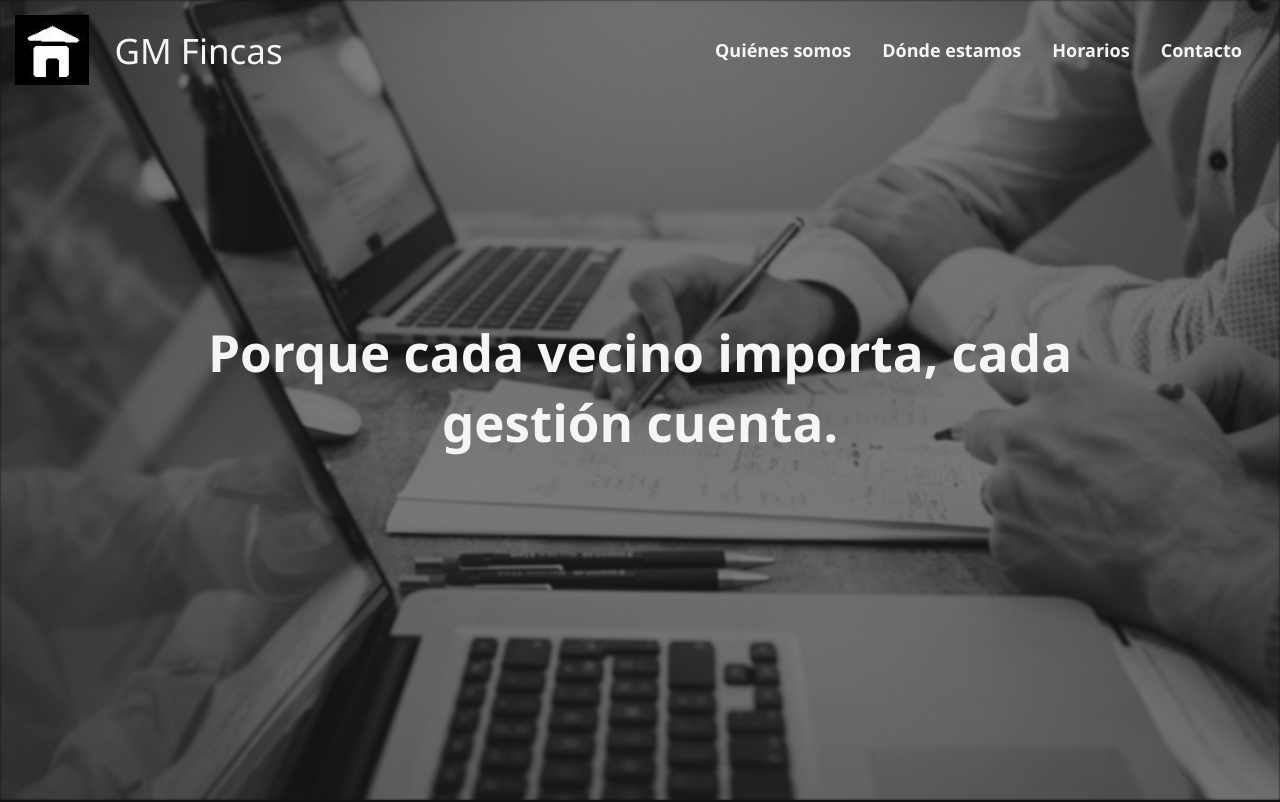
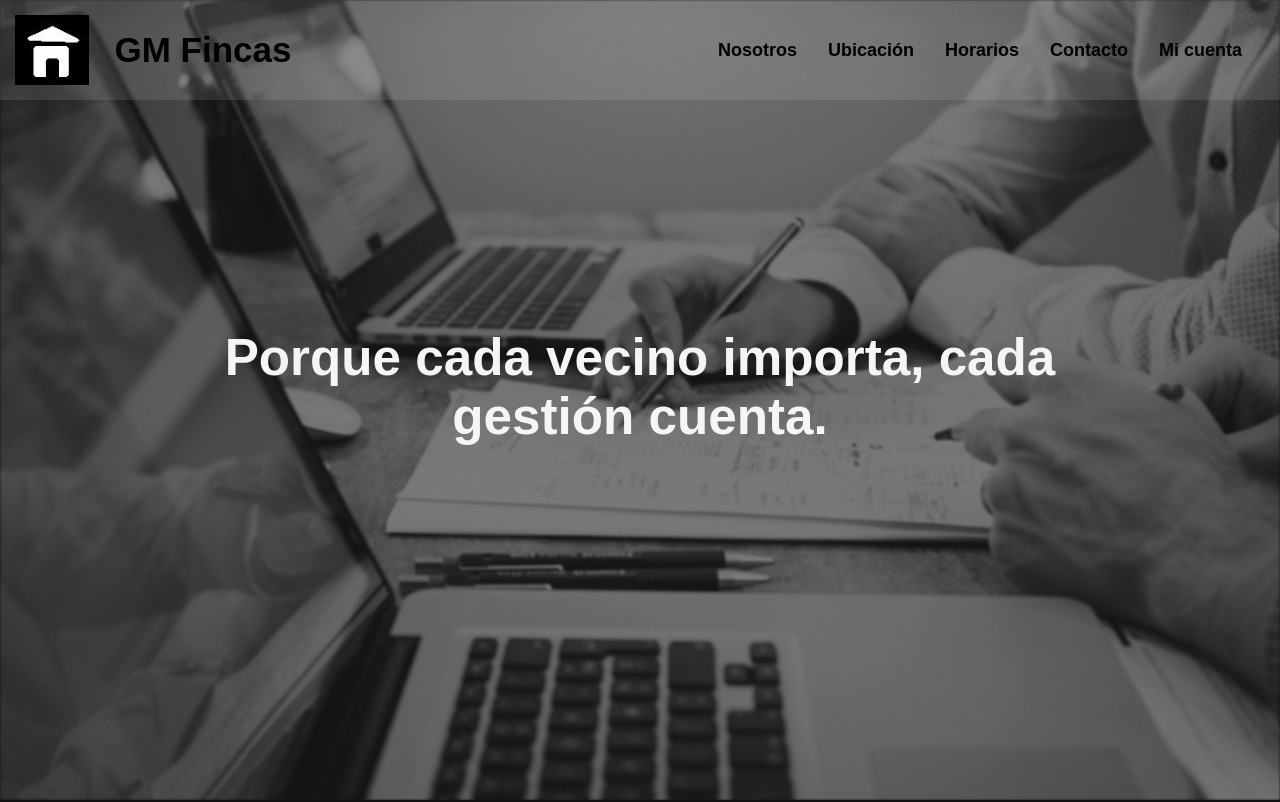
Before and after one commit to khachimarur80/GM-Fincas, a Vue app in the folder client/: page / in a window 1280 px wide. Shown: the top 802 px of the page. Built offline with nearby package versions, Linux system fonts and the light colour scheme.

Commit message:
Small Design Changes

```diff
--- a/client/public/index.html
+++ b/client/public/index.html
@@ -9,7 +9,7 @@
     <meta name="description" content="GM Fincas: 30 años de experiencia en gestión de comunidades. Porque cada vecino importa, cada gestión cuenta.">
     <meta name="author" content="GM Fincas">
     <meta name="url" content="https://gm-fincas.vercel.app">
-    <link rel="icon" href="<%= BASE_URL %>logo.ico">
+    <link rel="icon" href="<%= BASE_URL %>LOGO.webp">
     <link rel="canonical" href="https://gm-fincas.vercel.app">
     <meta name="keywords" content="GM Fincas, gestión de comunidades, experiencia, tranquilidad, administración de fincas">
     <title>GM Fincas | Porque cada vecino importa, cada gestión cuenta.</title>
--- a/client/src/App.vue
+++ b/client/src/App.vue
@@ -44,8 +44,8 @@ export default {
       background: '#111',
       background_dark: '#111111',
       background_light: '#222222',
-      text_font: 'Segoe UI Thin',
-      title_font: 'Segoe UI',
+      text_font: 'Arial Thin',
+      title_font: 'Arial',
     }
   }),
   mounted() {
--- a/client/src/components/vk-navbar.vue
+++ b/client/src/components/vk-navbar.vue
@@ -12,6 +12,9 @@
       <a class="navbar-item" v-for="(item, i) in items" :href="item.href" :key="i">
         {{ item.name }}
       </a>
+      <a class="navbar-item" href="https://www.tucomunidad.com/#/login" target="_blank">
+        Mi cuenta
+      </a>
     </div>
   </div>
 </template>
@@ -25,8 +28,8 @@ export default {
       alt: 'Logo GM Fincas',
     },
     items: [
-      { name: 'Quiénes somos', href: '/#nosotros'},
-      { name: 'Dónde estamos', href: '/#donde'},
+      { name: 'Nosotros', href: '/#nosotros'},
+      { name: 'Ubicación', href: '/#donde'},
       { name: 'Horarios', href: '/#horarios'},
       { name: 'Contacto', href: '/#contacto'},
     ]
@@ -45,7 +48,8 @@ export default {
     gap: 20px;
     overflow: hidden;
     position: absolute;
-    background: transparent;
+    z-index: 1;
+    background: rgba(255, 255, 255, .1) !important;
   }
   .navbar-header {
     width: fit-content;
@@ -72,7 +76,8 @@ export default {
     align-items: center;
     margin-right: 10px;
     font-size: 35px;
-    color: var(--vk-text-light);
+    color: var(--vk-text-dark);
+    font-weight: bolder;
     font-family: var(--vk-title-font);
     user-select: none;
   }
@@ -89,7 +94,7 @@ export default {
   .navbar-item {
     text-decoration: none;
     min-width: fit-content;
-    color: var(--vk-text-light);
+    color: var(--vk-text-dark);
     font-size: 18px;
     padding: 6px 8px 6px 8px;
     position: relative;
@@ -112,7 +117,7 @@ export default {
     z-index: -1;
   }
   .navbar-item:hover:before {
-    background: var(--vk-background-dark);
+    background: var(--vk-background-light);
   }
 
   @media (max-width: 492px) {
@@ -133,7 +138,7 @@ export default {
     }
   }
 
-  @media (min-width: 493px) and (max-width: 845px) {
+  @media (min-width: 493px) and (max-width: 900px) {
     .navbar-header {
       height: 80px;
     }
```
Also changed, not shown: client/public/LOGO.webp (added), client/src/assets/images/services/experiencia.webp.
